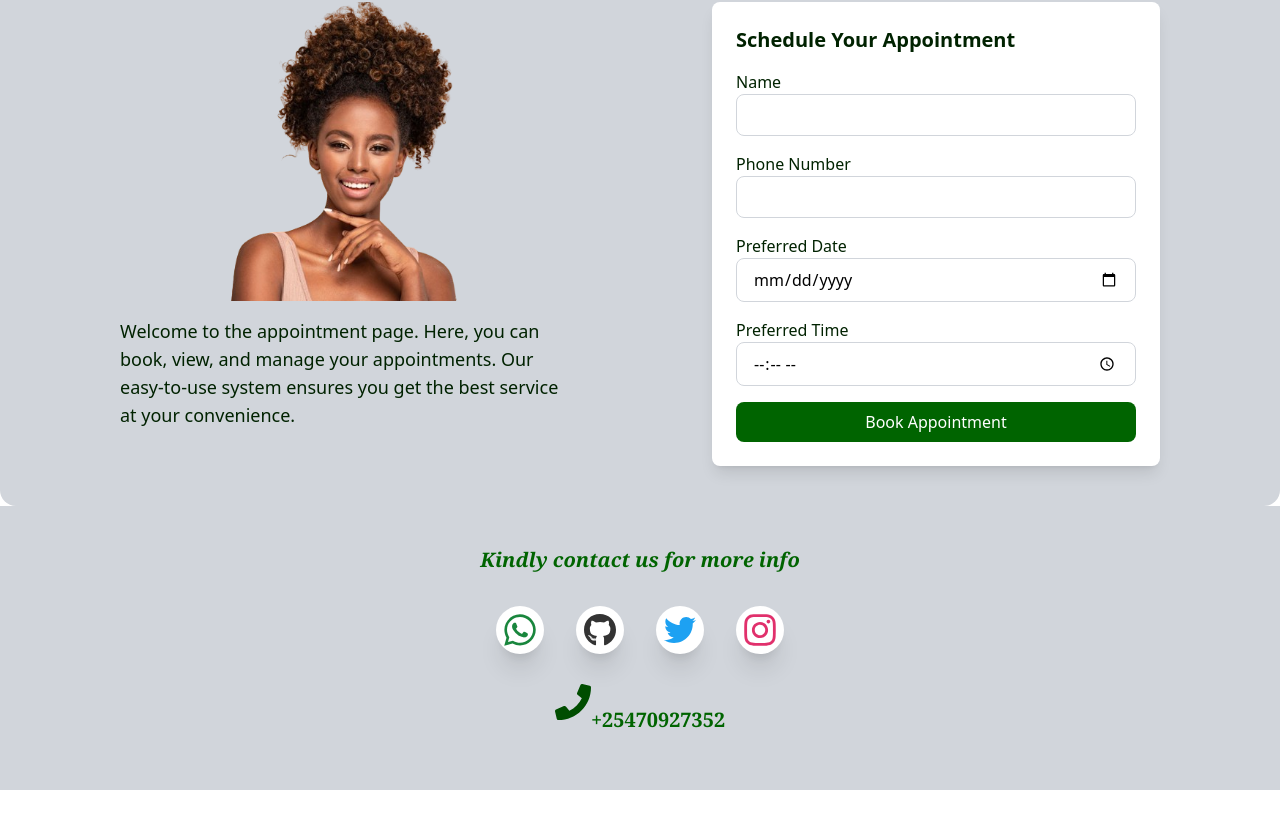
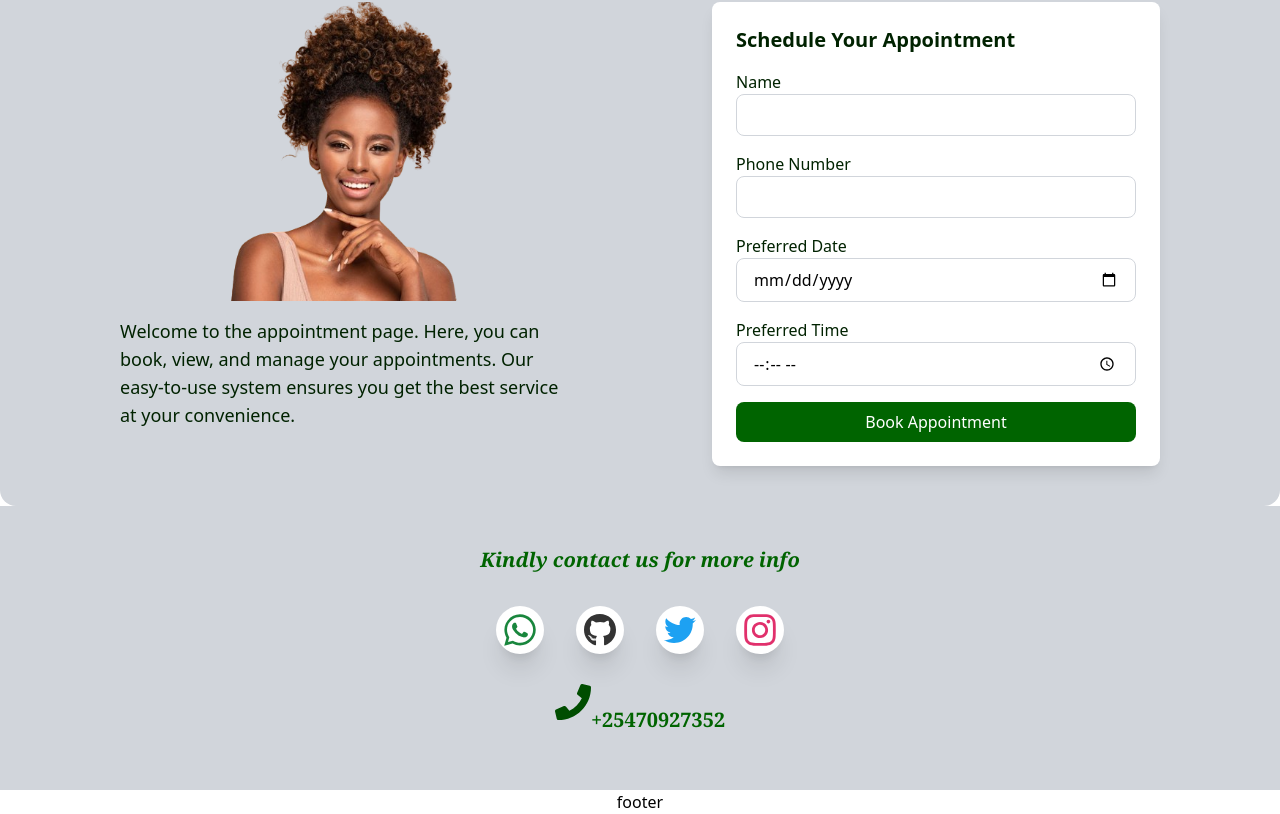
Before and after one commit to karoshalex0873/Queens-Salon, a React (Vite) app: page / in a window 1280 px wide. Shown: the part 2560-3374 px from the top of the page. Before the commit the page ends 3350 px from the top, so only its background shows below. Built offline with nearby package versions, Linux system fonts and the light colour scheme.

Commit message:
Adding the foorter page

```diff
--- a/src/App.jsx
+++ b/src/App.jsx
@@ -11,6 +11,7 @@ import HaircutsStyling from './containers/HaircutsStyling';
 import Appointment from './components/Appointment';
 import MassageTherapy from './containers/MassageTherapy';
 import Contact from './components/Contact';
+import Footer from './components/Footer';
 
 const App = () => {
   const haircolorRef = useRef(null);
@@ -73,6 +74,9 @@ const App = () => {
         </div>
         <Appointment />
         <Contact />
+        <div className=" relative flex items-center justify-center">
+        <Footer/>
+        </div>
       </div>
     </Router>
   );
--- a/src/components/Contact.jsx
+++ b/src/components/Contact.jsx
@@ -1,5 +1,4 @@
 import { FaLinkedin, FaWhatsapp,FaGithub, FaTwitter, FaInstagram, FaPhone} from 'react-icons/fa';
-
 const socialMedia = [
   { id: 1, name: 'LinkedIn', url: 'https://www.linkedin.com/in/alex-karobia-510a17264', icon: <FaWhatsapp color="#057c2deb" /> },
   { id: 2, name: 'GitHub', url: 'https://github.com/karoshalex0873', icon: <FaGithub color="#333" /> },
@@ -33,8 +32,8 @@ const SocialMediaLinks = () => {
         <FaPhone className="text-4xl text-secondary" />
         <h1 className="text-xl font-bold font-serif  text-primary py-4 mt-9">+25470927352</h1>
         </div>
+      </div>
 
-      </div>
     </div>
   );
 };
--- /dev/null
+++ b/src/components/Footer.jsx
@@ -0,0 +1,11 @@
+import React from 'react'
+
+const Footer = () => {
+  return (
+    <div className="bg-white w-full flex justify-center items-center">
+        <h1>footer</h1>
+    </div>
+  )
+}
+
+export default Footer
--- a/src/containers/Team.jsx
+++ b/src/containers/Team.jsx
@@ -69,7 +69,7 @@ const Team = () => {
         <h1
           data-aos="fade-up"
           data-aos-delay="300"
-          className="text-center font-serif text-3xl sm:text-4xl font-bold"
+          className="text-center font-serif text-3xl sm:text-4xl font-bold text-primary"
         >
           Meet Our Team
         </h1>
```
